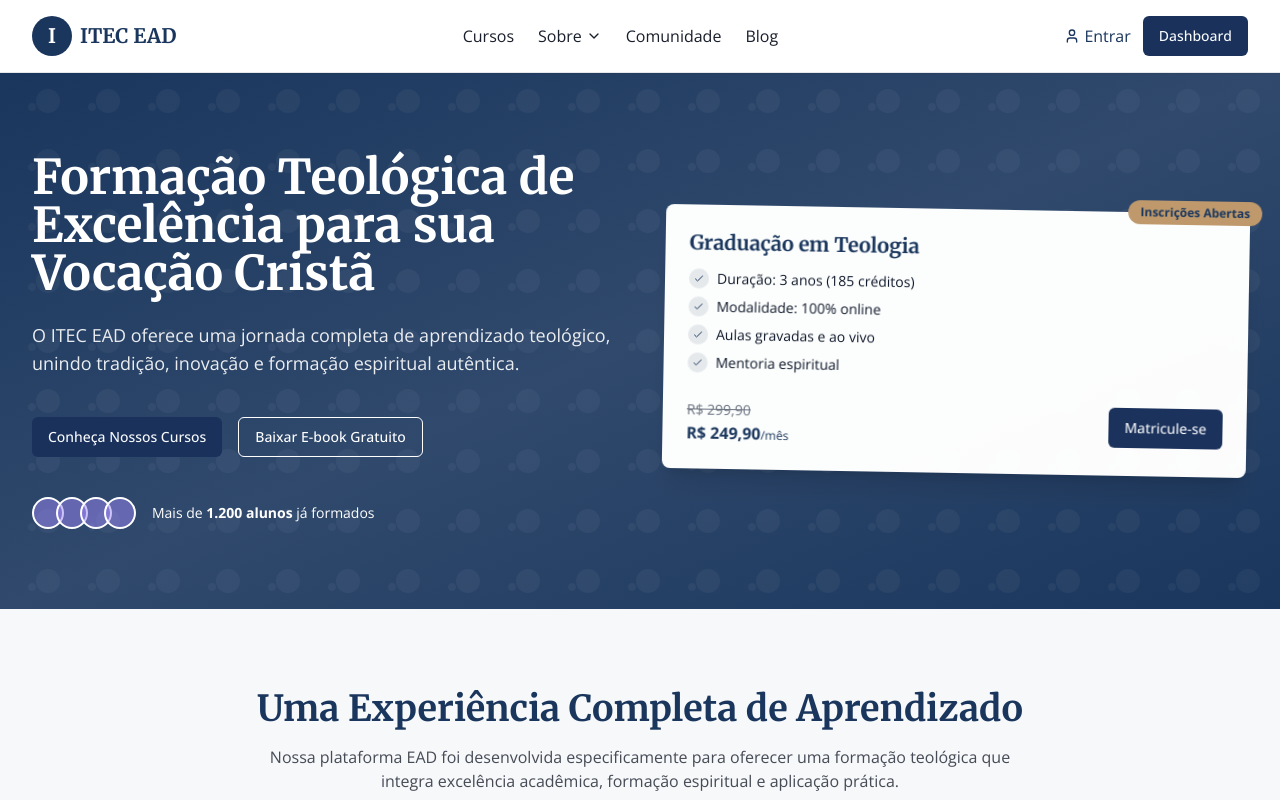
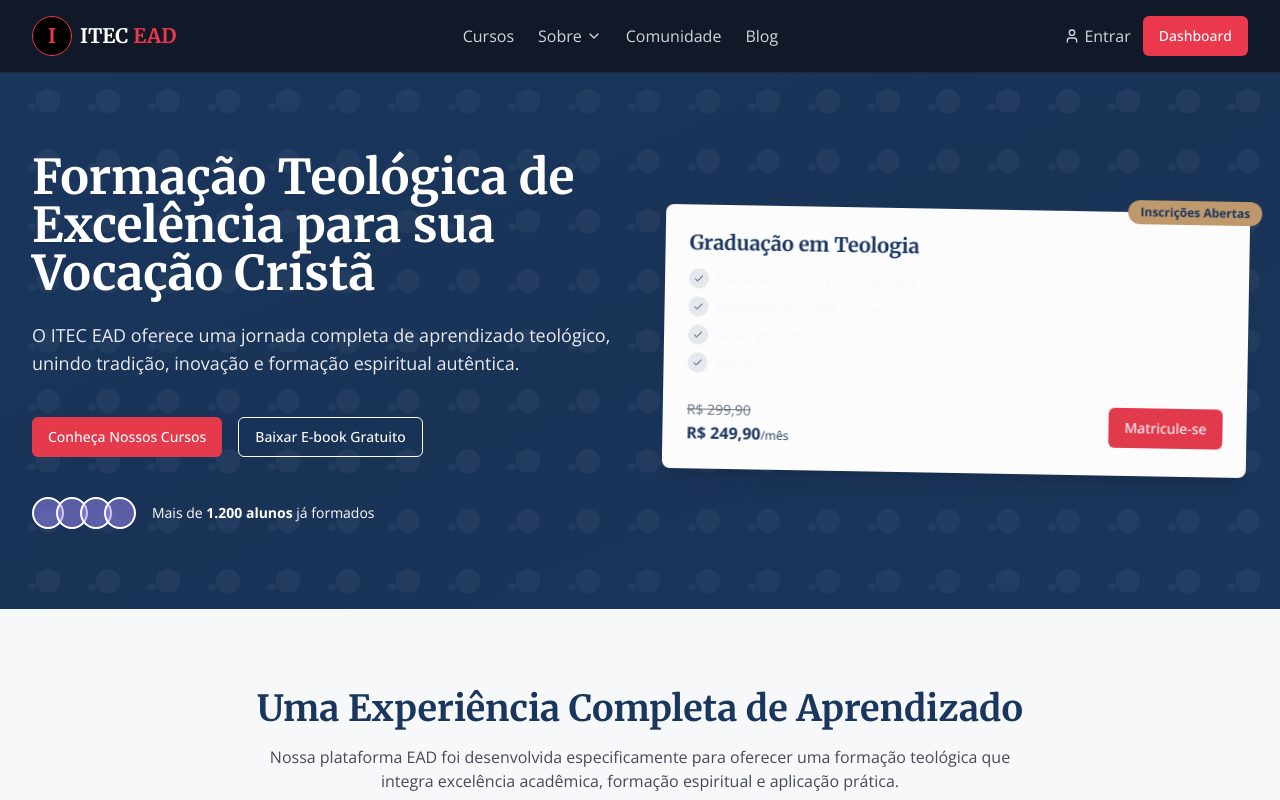
Before and after one commit to heliopaivajr/itec-ead, a React (Vite) app: page / in a window 1280 px wide. Shown: the top 800 px of the page. Built offline with nearby package versions, Linux system fonts and the light colour scheme.

Commit message:
Refactor: Apply blood red theme
Apply the blood red theme to the application, including color changes and design adjustments.

```diff
--- a/src/components/Navbar.tsx
+++ b/src/components/Navbar.tsx
@@ -3,52 +3,57 @@ import React, { useState } from 'react';
 import { Link } from 'react-router-dom';
 import { Button } from '@/components/ui/button';
 import { Menu, X, ChevronDown, User } from 'lucide-react';
+import { useThemeMode } from '@/hooks/use-theme-mode';
 
 const Navbar = () => {
   const [mobileMenuOpen, setMobileMenuOpen] = useState(false);
+  const { theme } = useThemeMode();
+  const isDark = theme === 'dark';
 
   return (
-    <nav className="bg-white shadow-sm border-b border-gray-200 sticky top-0 z-50">
+    <nav className={`${isDark ? 'bg-gray-900 border-gray-800' : 'bg-white border-gray-200'} shadow-sm border-b sticky top-0 z-50`}>
       <div className="container-custom py-4">
         <div className="flex items-center justify-between">
           {/* Logo */}
           <Link to="/" className="flex items-center space-x-2">
-            <div className="h-10 w-10 rounded-full bg-itec-blue flex items-center justify-center">
-              <span className="text-white font-merriweather font-bold text-xl">I</span>
+            <div className={`h-10 w-10 rounded-full ${isDark ? 'bg-black border border-itec-bloodRed' : 'bg-itec-blue'} flex items-center justify-center`}>
+              <span className={`${isDark ? 'text-itec-bloodRed' : 'text-white'} font-merriweather font-bold text-xl`}>I</span>
             </div>
-            <span className="font-merriweather font-bold text-itec-blue text-xl hidden sm:block">ITEC EAD</span>
+            <span className={`font-merriweather font-bold ${isDark ? 'text-white' : 'text-itec-blue'} text-xl hidden sm:block`}>
+              ITEC {isDark && <span className="text-itec-bloodRed">EAD</span>}
+            </span>
           </Link>
 
           {/* Desktop Navigation */}
           <div className="hidden md:flex items-center space-x-6">
-            <Link to="/cursos" className="text-itec-darkGray hover:text-itec-blue transition-colors">Cursos</Link>
+            <Link to="/cursos" className={`${isDark ? 'text-gray-300 hover:text-itec-bloodRed' : 'text-itec-darkGray hover:text-itec-blue'} transition-colors`}>Cursos</Link>
             <div className="relative group">
-              <button className="flex items-center text-itec-darkGray hover:text-itec-blue transition-colors">
+              <button className={`flex items-center ${isDark ? 'text-gray-300 hover:text-itec-bloodRed' : 'text-itec-darkGray hover:text-itec-blue'} transition-colors`}>
                 Sobre <ChevronDown className="ml-1 h-4 w-4" />
               </button>
-              <div className="absolute left-0 mt-2 w-48 bg-white shadow-lg rounded-md overflow-hidden transform scale-0 group-hover:scale-100 opacity-0 group-hover:opacity-100 transition-all origin-top">
-                <Link to="/sobre" className="block px-4 py-2 hover:bg-itec-lightGray">Nossa Missão</Link>
-                <Link to="/docentes" className="block px-4 py-2 hover:bg-itec-lightGray">Corpo Docente</Link>
-                <Link to="/contato" className="block px-4 py-2 hover:bg-itec-lightGray">Contato</Link>
+              <div className={`absolute left-0 mt-2 w-48 ${isDark ? 'bg-gray-800' : 'bg-white'} shadow-lg rounded-md overflow-hidden transform scale-0 group-hover:scale-100 opacity-0 group-hover:opacity-100 transition-all origin-top`}>
+                <Link to="/sobre" className={`block px-4 py-2 ${isDark ? 'hover:bg-gray-700' : 'hover:bg-itec-lightGray'}`}>Nossa Missão</Link>
+                <Link to="/docentes" className={`block px-4 py-2 ${isDark ? 'hover:bg-gray-700' : 'hover:bg-itec-lightGray'}`}>Corpo Docente</Link>
+                <Link to="/contato" className={`block px-4 py-2 ${isDark ? 'hover:bg-gray-700' : 'hover:bg-itec-lightGray'}`}>Contato</Link>
               </div>
             </div>
-            <Link to="/comunidade" className="text-itec-darkGray hover:text-itec-blue transition-colors">Comunidade</Link>
-            <Link to="/blog" className="text-itec-darkGray hover:text-itec-blue transition-colors">Blog</Link>
+            <Link to="/comunidade" className={`${isDark ? 'text-gray-300 hover:text-itec-bloodRed' : 'text-itec-darkGray hover:text-itec-blue'} transition-colors`}>Comunidade</Link>
+            <Link to="/blog" className={`${isDark ? 'text-gray-300 hover:text-itec-bloodRed' : 'text-itec-darkGray hover:text-itec-blue'} transition-colors`}>Blog</Link>
           </div>
 
           {/* Login/Register Buttons */}
           <div className="hidden md:flex items-center space-x-3">
-            <Link to="/login" className="flex items-center text-itec-blue hover:text-opacity-80 transition-colors">
+            <Link to="/login" className={`flex items-center ${isDark ? 'text-gray-300 hover:text-itec-bloodRed' : 'text-itec-blue hover:text-opacity-80'} transition-colors`}>
               <User className="mr-1 h-4 w-4" /> Entrar
             </Link>
-            <Button className="btn-primary" asChild>
+            <Button className={isDark ? "bg-itec-bloodRed hover:bg-itec-bloodRed/80 text-white" : "btn-primary"} asChild>
               <Link to="/dashboard">Dashboard</Link>
             </Button>
           </div>
 
           {/* Mobile Menu Button */}
           <div className="md:hidden flex items-center">
-            <button onClick={() => setMobileMenuOpen(!mobileMenuOpen)} className="text-itec-darkGray">
+            <button onClick={() => setMobileMenuOpen(!mobileMenuOpen)} className={isDark ? "text-gray-300" : "text-itec-darkGray"}>
               {mobileMenuOpen ? <X className="h-6 w-6" /> : <Menu className="h-6 w-6" />}
             </button>
           </div>
@@ -56,20 +61,20 @@ const Navbar = () => {
 
         {/* Mobile Menu */}
         {mobileMenuOpen && (
-          <div className="md:hidden mt-3 pb-3 border-t border-gray-200">
+          <div className="md:hidden mt-3 pb-3 border-t border-gray-700">
             <div className="flex flex-col space-y-3 mt-3">
-              <Link to="/cursos" className="text-itec-darkGray hover:text-itec-blue transition-colors">Cursos</Link>
-              <Link to="/sobre" className="text-itec-darkGray hover:text-itec-blue transition-colors">Nossa Missão</Link>
-              <Link to="/docentes" className="text-itec-darkGray hover:text-itec-blue transition-colors">Corpo Docente</Link>
-              <Link to="/contato" className="text-itec-darkGray hover:text-itec-blue transition-colors">Contato</Link>
-              <Link to="/comunidade" className="text-itec-darkGray hover:text-itec-blue transition-colors">Comunidade</Link>
-              <Link to="/blog" className="text-itec-darkGray hover:text-itec-blue transition-colors">Blog</Link>
-              <div className="flex items-center space-x-3 mt-3 pt-3 border-t border-gray-200">
+              <Link to="/cursos" className={`${isDark ? 'text-gray-300 hover:text-itec-bloodRed' : 'text-itec-darkGray hover:text-itec-blue'} transition-colors`}>Cursos</Link>
+              <Link to="/sobre" className={`${isDark ? 'text-gray-300 hover:text-itec-bloodRed' : 'text-itec-darkGray hover:text-itec-blue'} transition-colors`}>Nossa Missão</Link>
+              <Link to="/docentes" className={`${isDark ? 'text-gray-300 hover:text-itec-bloodRed' : 'text-itec-darkGray hover:text-itec-blue'} transition-colors`}>Corpo Docente</Link>
+              <Link to="/contato" className={`${isDark ? 'text-gray-300 hover:text-itec-bloodRed' : 'text-itec-darkGray hover:text-itec-blue'} transition-colors`}>Contato</Link>
+              <Link to="/comunidade" className={`${isDark ? 'text-gray-300 hover:text-itec-bloodRed' : 'text-itec-darkGray hover:text-itec-blue'} transition-colors`}>Comunidade</Link>
+              <Link to="/blog" className={`${isDark ? 'text-gray-300 hover:text-itec-bloodRed' : 'text-itec-darkGray hover:text-itec-blue'} transition-colors`}>Blog</Link>
+              <div className="flex items-center space-x-3 mt-3 pt-3 border-t border-gray-700">
                 <Link to="/login" className="flex-1">
-                  <Button variant="outline" className="w-full">Entrar</Button>
+                  <Button variant="outline" className={`w-full ${isDark ? 'border-gray-600 text-gray-300' : ''}`}>Entrar</Button>
                 </Link>
                 <Link to="/dashboard" className="flex-1">
-                  <Button className="btn-primary w-full">Dashboard</Button>
+                  <Button className={`w-full ${isDark ? 'bg-itec-bloodRed hover:bg-itec-bloodRed/80 text-white' : 'btn-primary'}`}>Dashboard</Button>
                 </Link>
               </div>
             </div>
--- a/src/hooks/use-theme-mode.tsx
+++ b/src/hooks/use-theme-mode.tsx
@@ -15,9 +15,9 @@ export function ThemeProvider({ children }: { children: ReactNode }) {
   const [theme, setTheme] = useState<ThemeMode>(() => {
     if (typeof window !== 'undefined') {
       const savedTheme = localStorage.getItem('theme') as ThemeMode;
-      return savedTheme || 'light';
+      return savedTheme || 'dark'; // Default to dark theme for futuristic look
     }
-    return 'light';
+    return 'dark'; // Default to dark theme
   });
 
   useEffect(() => {
--- a/src/index.css
+++ b/src/index.css
@@ -46,42 +46,42 @@
   }
 
   .dark {
-    --background: 222.2 84% 4.9%;
+    --background: 222 25% 10%;
     --foreground: 210 40% 98%;
 
-    --card: 222.2 84% 4.9%;
+    --card: 222 20% 7%;
     --card-foreground: 210 40% 98%;
 
-    --popover: 222.2 84% 4.9%;
+    --popover: 222 30% 7%;
     --popover-foreground: 210 40% 98%;
 
-    --primary: 210 40% 98%;
-    --primary-foreground: 222.2 47.4% 11.2%;
+    --primary: 354 76% 56%;
+    --primary-foreground: 210 40% 98%;
 
-    --secondary: 217.2 32.6% 17.5%;
+    --secondary: 36 30% 44%;
     --secondary-foreground: 210 40% 98%;
 
-    --muted: 217.2 32.6% 17.5%;
-    --muted-foreground: 215 20.2% 65.1%;
+    --muted: 223 25% 20%;
+    --muted-foreground: 215 20.2% 75%;
 
-    --accent: 217.2 32.6% 17.5%;
+    --accent: 223 25% 27%;
     --accent-foreground: 210 40% 98%;
 
-    --destructive: 0 62.8% 30.6%;
+    --destructive: 0 84% 65%;
     --destructive-foreground: 210 40% 98%;
 
-    --border: 217.2 32.6% 17.5%;
-    --input: 217.2 32.6% 17.5%;
-    --ring: 212.7 26.8% 83.9%;
+    --border: 240 14% 22%;
+    --input: 240 14% 22%;
+    --ring: 354 76% 56%;
 
-    --sidebar-background: 222 15% 13%;
+    --sidebar-background: 222 22% 10%;
     --sidebar-foreground: 210 40% 98%;
-    --sidebar-primary: 0 74% 54%;
+    --sidebar-primary: 354 76% 56%;
     --sidebar-primary-foreground: 210 40% 98%;
     --sidebar-accent: 220 23% 23%;
     --sidebar-accent-foreground: 210 40% 98%;
     --sidebar-border: 220 23% 23%;
-    --sidebar-ring: 0 74% 54%;
+    --sidebar-ring: 354 76% 56%;
   }
 }
 
@@ -101,7 +101,7 @@
 
 @layer components {
   .btn-primary {
-    @apply bg-itec-blue text-white hover:bg-opacity-90 transition-colors px-6 py-3 rounded-md font-semibold;
+    @apply bg-itec-bloodRed text-white hover:bg-opacity-90 transition-colors px-6 py-3 rounded-md font-semibold;
   }
 
   .btn-secondary {
@@ -113,7 +113,7 @@
   }
 
   .gradient-text {
-    @apply bg-gradient-to-r from-itec-blue via-itec-purple to-itec-gold bg-clip-text text-transparent;
+    @apply bg-gradient-to-r from-itec-bloodRed via-itec-purple to-itec-gold bg-clip-text text-transparent;
   }
 
   .sidebar-card {
@@ -121,7 +121,7 @@
   }
 
   .sidebar-icon {
-    @apply text-itec-gold hover:animate-glow transition-all duration-300;
+    @apply text-itec-bloodRed hover:animate-glow transition-all duration-300;
   }
 
   .glass-card {
--- a/src/pages/Dashboard.tsx
+++ b/src/pages/Dashboard.tsx
@@ -22,7 +22,7 @@ import { Button } from '@/components/ui/button';
 const DashboardContent = () => {
   return (
     <div className="p-6">
-      <h1 className="text-2xl font-merriweather font-bold mb-6">Dashboard</h1>
+      <h1 className="text-2xl font-merriweather font-bold mb-6 text-itec-bloodRed">Dashboard</h1>
       <p>Bem-vindo à plataforma EAD do Instituto de Teologia Cristã.</p>
       <p className="mt-4">Utilize o menu lateral para navegar pelos recursos disponíveis.</p>
     </div>
@@ -32,16 +32,16 @@ const DashboardContent = () => {
 const Dashboard = () => {
   return (
     <SidebarProvider defaultOpen={true}>
-      <div className="min-h-screen flex w-full">
+      <div className="min-h-screen flex w-full bg-gray-900 text-gray-100">
         <AppSidebar />
         <SidebarInset>
-          <div className="flex-1 overflow-auto">
-            <header className="border-b border-gray-200 bg-background/95 backdrop-blur supports-[backdrop-filter]:bg-background/60">
+          <div className="flex-1 overflow-auto bg-gray-900">
+            <header className="border-b border-gray-800 bg-gray-800/95 backdrop-blur supports-[backdrop-filter]:bg-gray-800/60">
               <div className="h-14 flex items-center px-4 gap-4">
                 <SidebarTrigger />
                 <div className="flex-1" />
-                <Button variant="outline" size="sm">
-                  <Bell className="h-4 w-4 mr-2" />
+                <Button variant="outline" size="sm" className="bg-transparent border-gray-700 hover:bg-gray-700">
+                  <Bell className="h-4 w-4 mr-2 text-itec-bloodRed" />
                   Notificações
                 </Button>
               </div>
@@ -74,55 +74,55 @@ const AppSidebar = () => {
     <Sidebar
       variant="sidebar"
       collapsible="icon"
-      className="border-r border-gray-800 bg-itec-darkGray"
+      className="border-r border-gray-800 bg-black"
     >
       <SidebarHeader className="p-2 border-b border-gray-800">
         <div className="flex items-center justify-center">
-          <div className="h-12 w-12 rounded-full bg-itec-blue flex items-center justify-center border border-itec-gold">
-            <span className="text-white font-merriweather font-bold text-xl">I</span>
+          <div className="h-12 w-12 rounded-full bg-black flex items-center justify-center border border-itec-bloodRed animate-glow">
+            <span className="text-itec-bloodRed font-merriweather font-bold text-xl">I</span>
           </div>
           <span className="ml-3 font-merriweather font-bold text-white text-xl hidden sm:block">
-            ITEC EAD
+            ITEC <span className="text-itec-bloodRed">EAD</span>
           </span>
         </div>
         <div className="flex justify-center mt-2">
           <Button
             variant="ghost"
             size="sm"
-            className="text-itec-gold hover:text-itec-gold/80 hover:bg-gray-800"
+            className="text-itec-bloodRed hover:text-itec-bloodRed/80 hover:bg-gray-900"
           >
             Palavra do Dia
           </Button>
         </div>
       </SidebarHeader>
-      <SidebarContent className="p-2">
+      <SidebarContent className="p-2 bg-gray-900">
         <SidebarMenu>
           {menuItems.map((item) => (
             <SidebarMenuItem key={item.label}>
               <SidebarMenuButton
                 tooltip={item.tooltip}
-                className="text-gray-300 hover:bg-gray-800 hover:text-itec-gold data-[active=true]:bg-gray-800 data-[active=true]:text-itec-gold group"
+                className="text-gray-300 hover:bg-gray-800 hover:text-itec-bloodRed data-[active=true]:bg-gray-800 data-[active=true]:text-itec-bloodRed group"
               >
-                <item.icon className="group-hover:text-itec-gold transition-colors" />
+                <item.icon className="group-hover:text-itec-bloodRed transition-colors" />
                 <span>{item.label}</span>
               </SidebarMenuButton>
             </SidebarMenuItem>
           ))}
         </SidebarMenu>
       </SidebarContent>
-      <SidebarFooter className="p-2 border-t border-gray-800">
+      <SidebarFooter className="p-2 border-t border-gray-800 bg-black">
         <div className="flex justify-center">
           <Button
             variant="outline"
             size="sm"
-            className="border-itec-gold text-itec-gold hover:bg-gray-800 hover:text-itec-gold"
+            className="border-itec-bloodRed text-itec-bloodRed hover:bg-gray-900 hover:text-itec-bloodRed"
           >
             Modo Foco de Estudos
           </Button>
         </div>
-        <div className="mt-2 p-2 rounded bg-gray-800 text-sm text-center text-gray-300">
+        <div className="mt-2 p-2 rounded bg-gray-900 text-sm text-center text-gray-300">
           <p className="italic">"A sabedoria é a coisa principal; adquire pois a sabedoria."</p>
-          <p className="text-xs mt-1 text-itec-gold">Provérbios 4:7</p>
+          <p className="text-xs mt-1 text-itec-bloodRed">Provérbios 4:7</p>
         </div>
       </SidebarFooter>
     </Sidebar>
```
Also changed, not shown: tailwind.config.ts (+4 -4 lines).
